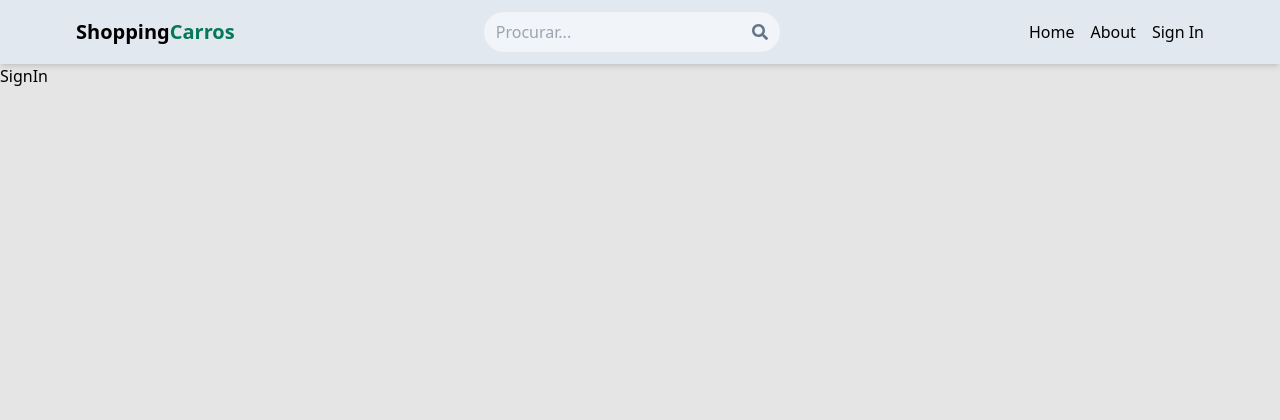
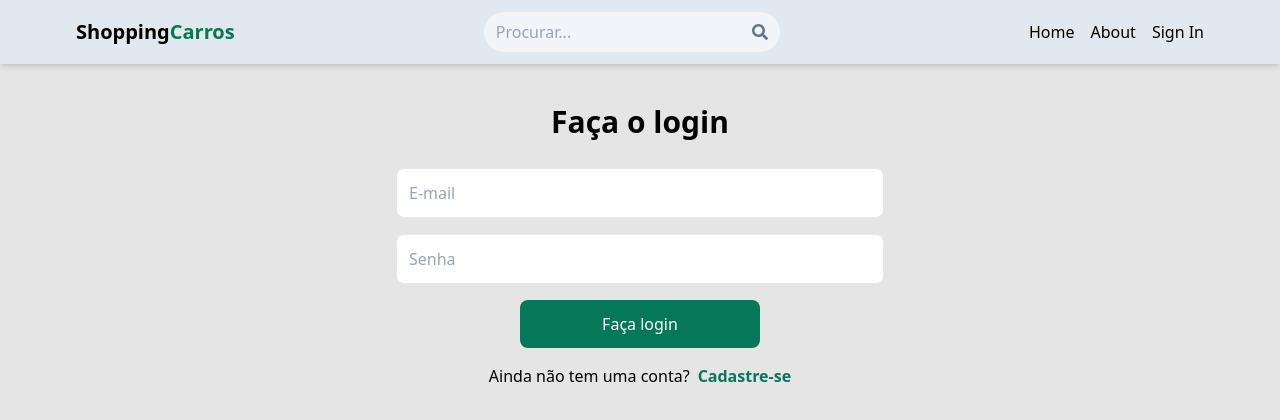
Before and after one commit to yinzdev/mern-motors, a React (Vite) app in the folder client/: page /sign-in in a window 1280 px wide. Shown: the top 420 px of the page. Built offline with nearby package versions, Linux system fonts and the light colour scheme.

Commit message:
complete sign in functionality

```diff
--- a/client/src/pages/SignIn.jsx
+++ b/client/src/pages/SignIn.jsx
@@ -1,5 +1,78 @@
-import React from 'react';
+import { useState } from 'react';
+import { Link, useNavigate } from 'react-router-dom';
 
 export default function SignIn() {
-  return <div>SignIn</div>;
+  const [formData, setFormData] = useState({});
+  const [error, setError] = useState(null);
+  const [loading, setLoading] = useState(false);
+  const navigate = useNavigate();
+  const handleChange = (e) => {
+    setFormData({
+      ...formData,
+      [e.target.id]: e.target.value,
+    });
+  };
+  const handleSubmit = async (e) => {
+    e.preventDefault();
+    try {
+      setLoading(true);
+      const res = await fetch('/api/auth/signin', {
+        method: 'POST',
+        headers: {
+          'Content-Type': 'application/json',
+        },
+        body: JSON.stringify(formData),
+      });
+      const data = await res.json();
+      console.log(data);
+      if (data.success === false) {
+        setLoading(false);
+        setError(data.message);
+        return;
+      }
+      setLoading(false);
+      setError(null);
+      navigate('/');
+    } catch (error) {
+      setLoading(false);
+      setError(error.message);
+    }
+  };
+
+  return (
+    <div className='p-3 max-w-lg mx-auto'>
+      <h1 className='text-3xl text-center font-semibold my-7'>Faça o login</h1>
+      <form onSubmit={handleSubmit} className='flex flex-col gap-4'>
+        <input
+          type='email'
+          placeholder='E-mail'
+          className='border p-3 rounded-lg'
+          id='email'
+          onChange={handleChange}
+        />
+        <input
+          type='password'
+          placeholder='Senha'
+          className='border p-3 rounded-lg'
+          id='password'
+          onChange={handleChange}
+        />
+        <button
+          disabled={loading}
+          className='w-60 mx-auto bg-emerald-700 rounded-lg text-white p-3 hover:opacity-90 disabled:opacity-80'
+        >
+          {loading ? 'Carregando...' : 'Faça login'}
+        </button>
+      </form>
+      <div className='flex gap-2 mt-4 justify-center'>
+        <p>Ainda não tem uma conta?</p>
+        <Link to={'/sign-up'}>
+          <span className='text-emerald-700 font-semibold hover:opacity-90'>
+            Cadastre-se
+          </span>
+        </Link>
+      </div>
+      {error && <p className='text-red-500 mt-5'>{error}</p>}
+    </div>
+  );
 }
```
